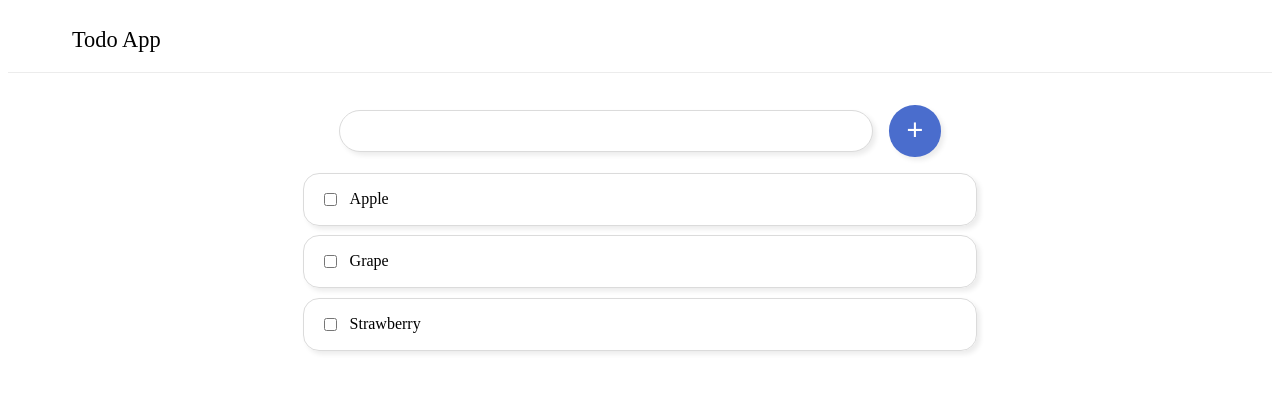
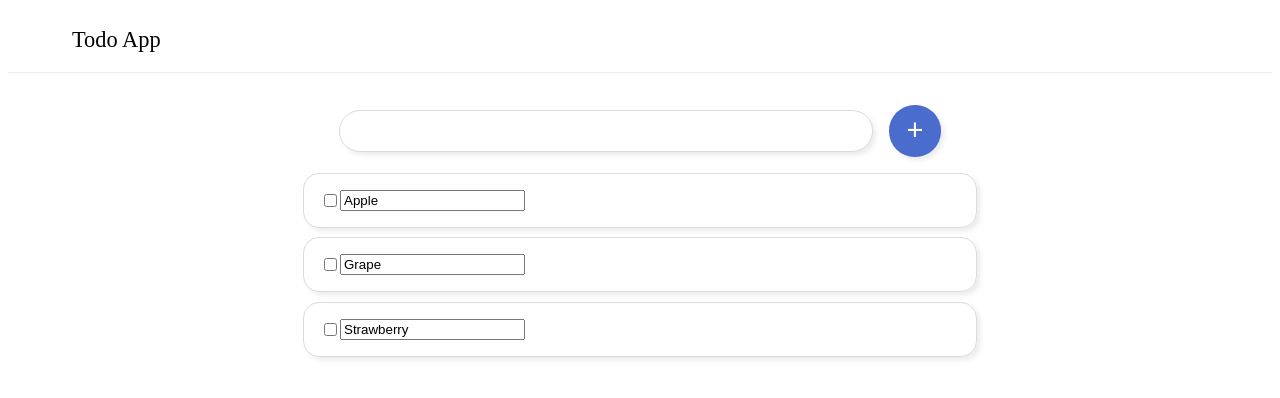
Before and after one commit to ryosuke1256/TodoReactTest, a React (Create React App) app: page / in a window 1280 px wide. Shown: the top 398 px of the page. Built offline with nearby package versions, Linux system fonts and the light colour scheme.

Commit message:
Add: update function for todo list title

```diff
--- a/src/App.tsx
+++ b/src/App.tsx
@@ -5,14 +5,14 @@ import { useTodos } from './features/todo/useTodos';
 import './App.css';
 
 function App() {
-  const { todos, submitText, changeSubmitText, addTodo, deleteTodo } = useTodos();
+  const { todos, submitText, changeSubmitText, addTodo, updateTodo, deleteTodo } = useTodos();
 
   return (
     <>
       <Header />
       <div className='content-area'>
         <InputField submitText={submitText} addTodo={addTodo} changeSubmitText={changeSubmitText} />
-        <Todos todos={todos} deleteTodo={deleteTodo} />
+        <Todos todos={todos} updateTodo={updateTodo} deleteTodo={deleteTodo} />
       </div>
     </>
   );
--- a/src/components/modules/TodoList/TodoList.tsx
+++ b/src/components/modules/TodoList/TodoList.tsx
@@ -4,14 +4,17 @@ import style from './style.module.css';
 type TodoListProps = {
   title: string;
   todoID: number;
+  updateTodo: (titleForUpdate: string, todoID: number) => void;
   deleteTodo: (todoID: number) => void;
 };
 
-export const TodoList: React.FC<TodoListProps> = ({ title, todoID, deleteTodo }) => {
+export const TodoList: React.FC<TodoListProps> = ({ title, todoID, updateTodo, deleteTodo }) => {
   return (
-    <li className={style.todoList} data-testid='todoList'>
-      <input type='checkbox' onClick={() => deleteTodo(todoID)} className={style.checkbox} data-testid='todoCheckbox' />
-      <div className={style.title}>{title}</div>
-    </li>
+    <label htmlFor={`todo${todoID}`}>
+      <li className={style.todoList} data-testid='todoList'>
+        <input type='checkbox' onClick={() => deleteTodo(todoID)} className={style.checkbox} data-testid='todoCheckbox' />
+        <input type='text' value={title} onChange={(e) => updateTodo(e.target.value, todoID)} id={`todo${todoID}`} className={style.todoTitle} data-testid='todoTitle' />
+      </li>
+    </label>
   );
 };
--- a/src/components/modules/TodoList/style.module.css
+++ b/src/components/modules/TodoList/style.module.css
@@ -1,3 +1,5 @@
+@import url('~/styles/vars.css');
+
 .todoList {
   display: flex;
   max-width: 40rem;
@@ -20,4 +22,8 @@
 
 .title {
   padding-left: 0.6rem;
+  border: none;
+  font-size: inherit;
+  outline: none;
+  caret-color: var(--color-primary);
 }
--- a/src/components/organisms/Todos/Todos.tsx
+++ b/src/components/organisms/Todos/Todos.tsx
@@ -5,14 +5,15 @@ import type { Todos as TodosType } from '~/types/Todos';
 
 type TodosProps = {
   todos: TodosType;
+  updateTodo: (titleForUpdate: string, todoID: number) => void;
   deleteTodo: (todoID: number) => void;
 };
 
-export const Todos = React.memo(function CTodos({ todos, deleteTodo }: TodosProps) {
+export const Todos = React.memo(function CTodos({ todos, updateTodo, deleteTodo }: TodosProps) {
   return (
     <ul className='todo-lists'>
       {todos.map((todo) => (
-        <TodoList key={todo.id} title={todo.title} todoID={todo.id} deleteTodo={deleteTodo} />
+        <TodoList key={todo.id} title={todo.title} todoID={todo.id} updateTodo={updateTodo} deleteTodo={deleteTodo} />
       ))}
     </ul>
   );
```
Also changed, not shown: 1 other file (tests, documents, lock files or other folders).
